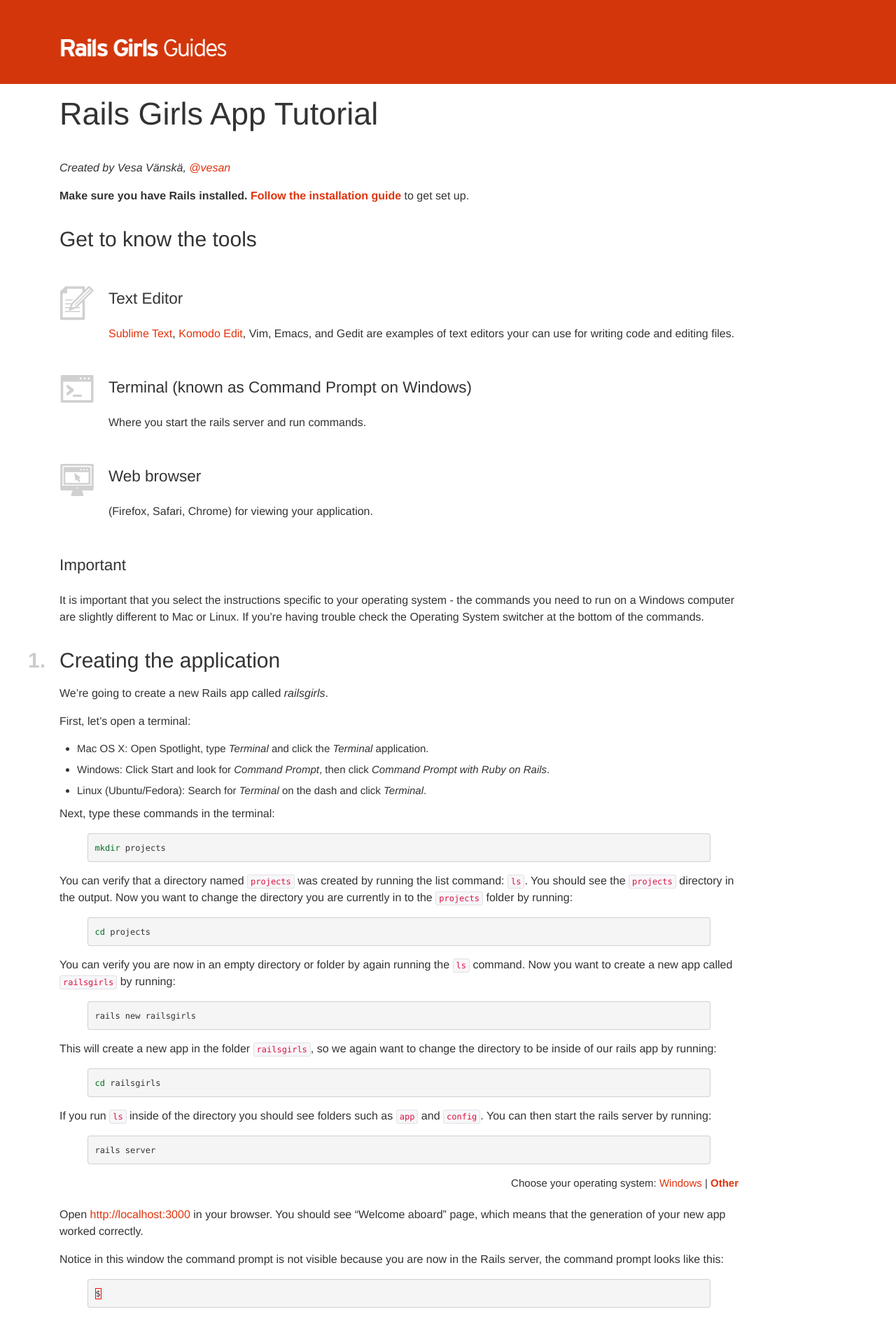
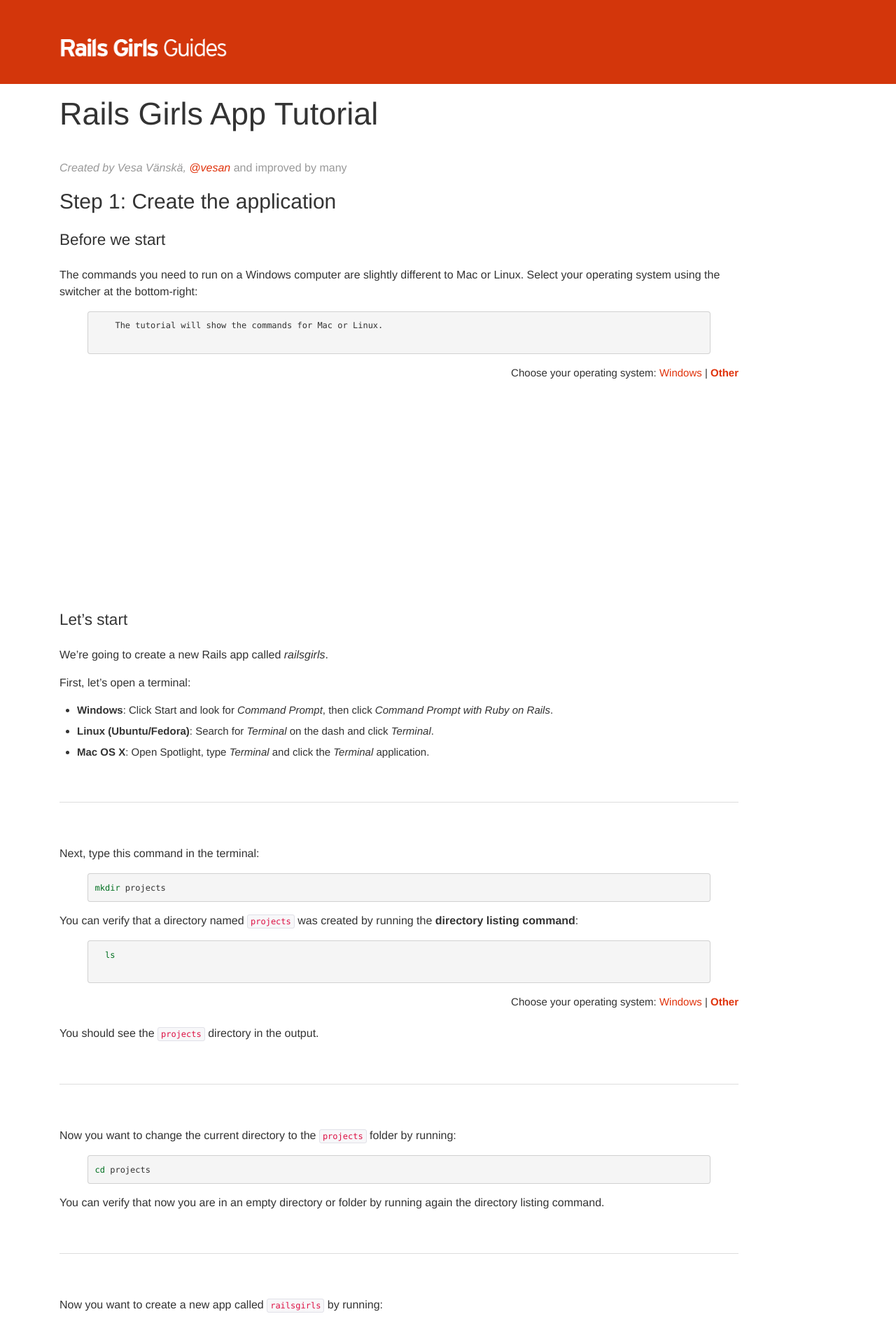
Before and after one commit to railsgirls/guides.railsgirls.com, a Jekyll site: the page built from _posts/2012-04-18-app.markdown, in a window 1280 px wide. Shown: the top 1888 px of the page at 70% size. Built offline with Jekyll 4.4.1, drawn with Linux system fonts in a browser that asks for light colours; nearby versions of some CDN libraries; some of the changed text lies outside the part shown.

Commit message:
Improve the app tutorial

````diff
--- a/_layouts/default.html
+++ b/_layouts/default.html
@@ -14,6 +14,9 @@
     <link href="/css/bootstrap-responsive.css" rel="stylesheet" />
     <link href="/css/code.css" rel="stylesheet" />
     <link href="/css/style.css" rel="stylesheet" />
+    {% for css_name in page.extra_css %}
+        <link rel="stylesheet" href="/css/{{ css_name }}.css">
+    {% endfor %}
     <link href="/favicon.png" rel="shortcut icon" />
     <meta name="viewport" content="width=device-width, initial-scale=1.0">
   </head>
--- a/_posts/2012-04-18-app.markdown
+++ b/_posts/2012-04-18-app.markdown
@@ -1,161 +1,179 @@
 ---
 layout: default
 title: Rails Girls App Tutorial
+extra_css:
+  - spacefull
 permalink: app
 ---
 
 # Rails Girls App Tutorial
 
-*Created by Vesa Vänskä, [@vesan](https://twitter.com/vesan)*
+<span class="muted">*Created by Vesa Vänskä, [@vesan](https://twitter.com/vesan)* and improved by many</span>
 
-**Make sure you have Rails installed.** [**Follow the installation guide**](/install) to get set up.
+## Step 1: Create the application
+
+### Before we start
+
+The commands you need to run on a Windows computer are slightly different to Mac or Linux.
+Select your operating system using the switcher at the bottom-right:
+
+<div class="os-specific">
+  <div class="nix">
+    {% highlight text %}
+    The tutorial will show the commands for Mac or Linux.
+    {% endhighlight %}
+  </div>
+
+  <div class="win">
+    {% highlight text %}
+    The tutorial will show the commands for Windows.
+    {% endhighlight %}
+  </div>
+</div>
 
 
-## Get to know the tools
-
-<div class="indent" markdown="1">
-
-<h3><i class="icon-text-editor">&nbsp;</i></h3>
-
-<h3>Text Editor</h3>
-
-<p><a href="http://www.sublimetext.com">Sublime Text</a>, <a href="http://www.activestate.com/komodo-edit">Komodo Edit</a>, Vim, Emacs, and Gedit are examples of text editors your can use for writing code and editing files.</p>
-
-<h3><i class="icon-prompt">&nbsp;</i></h3>
-
-<h3>Terminal (known as Command Prompt on Windows)</h3>
-Where you start the rails server and run commands.
-
-<h3><i class="icon-browser">&nbsp;</i></h3>
-
-<h3>Web browser</h3>
-(Firefox, Safari, Chrome) for viewing your application.
-
-</div>
-
-### Important
-
-It is important that you select the instructions specific to your operating system - the commands you need to run on a Windows computer are slightly different to Mac or Linux. If you're having trouble check the Operating System switcher at the bottom of the commands.
-
-## *1.*Creating the application
+### Let's start
 
 We're going to create a new Rails app called *railsgirls*.
 
+
 First, let's open a terminal:
 
-* Mac OS X: Open Spotlight, type *Terminal* and click the *Terminal* application.
-* Windows: Click Start and look for *Command Prompt*, then click *Command Prompt with Ruby on Rails*.
-* Linux (Ubuntu/Fedora): Search for *Terminal* on the dash and click *Terminal*.
+* **Windows**: Click Start and look for *Command Prompt*, then click *Command Prompt with Ruby on Rails*.
+* **Linux (Ubuntu/Fedora)**: Search for *Terminal* on the dash and click *Terminal*.
+* **Mac OS X**: Open Spotlight, type *Terminal* and click the *Terminal* application.
 
-Next, type these commands in the terminal:
+___
 
-<div class="os-specific">
-  <div class="nix">
+Next, type this command in the terminal:
+
 {% highlight sh %}
 mkdir projects
 {% endhighlight %}
 
-    <div>
-<p>You can verify that a directory named <code>projects</code> was created by running the list command: <code>ls</code>. You should see the <code>projects</code> directory in the output. Now you want to change the directory you are currently in to the <code>projects</code> folder by running:</p>
-    </div>
+You can verify that a directory named <code>projects</code> was created by running the **directory listing command**:
+
+<div class="os-specific">
+  <div class="nix">
+  {% highlight sh %}
+  ls
+  {% endhighlight %}
+  </div>
+
+  <div class="win">
+  {% highlight sh %}
+  dir
+  {% endhighlight %}
+  </div>
+</div>
+
+You should see the <code>projects</code> directory in the output.
+
+___
+
+Now you want to change the current directory to the <code>projects</code> folder by running:
+
 
 {% highlight sh %}
 cd projects
 {% endhighlight %}
 
-    <div>
-<p>You can verify you are now in an empty directory or folder by again running the <code>ls</code> command. Now you want to create a new app called <code>railsgirls</code> by running:</p>
-    </div>
+You can verify that now you are in an empty directory or folder by running again the directory listing command.
+
+___
+
+Now you want to create a new app called <code>railsgirls</code> by running:
 
 {% highlight sh %}
 rails new railsgirls
 {% endhighlight %}
 
-    <div>
-<p>This will create a new app in the folder <code>railsgirls</code>, so we again want to change the directory to be inside of our rails app by running:</p>
-    </div>
+This will create a new app in the folder <code>railsgirls</code>, so again change the directory to be inside of our rails app by running:
 
 {% highlight sh %}
 cd railsgirls
 {% endhighlight %}
 
-    <div>
-<p>If you run <code>ls</code> inside of the directory you should see folders such as <code>app</code> and <code>config</code>. You can then start the rails server by running:</p>
-    </div>
 
-{% highlight sh %}
-rails server
-{% endhighlight %}
-  </div>
+If you run the directory listing command inside of the directory, you should see folders such as <code>app</code> and <code>config</code>.
 
-  <div class="win">
-{% highlight sh %}
-mkdir projects
-{% endhighlight %}
+### Command prompt
 
-    <div>
-<p>You can verify that a directory named <code>projects</code> was created by running the list command: <code>dir</code>. You should see the <code>projects</code> directory in the output. Now you want to change the directory you are currently in to the <code>projects</code> folder by running:</p>
-    </div>
-
-{% highlight sh %}
-cd projects
-{% endhighlight %}
-
-    <div>
-<p>You can verify you are now in an empty directory or folder by again running the <code>dir</code> command. Now you want to create a new app called <code>railsgirls</code> by running:</p>
-    </div>
-
-{% highlight sh %}
-rails new railsgirls
-{% endhighlight %}
-
-    <div>
-<p>This will create a new app in the folder <code>railsgirls</code>, so we again want to change the directory to be inside of our rails app by running:</p>
-    </div>
-
-{% highlight sh %}
-cd railsgirls
-{% endhighlight %}
-
-    <div>
-<p>If you run <code>dir</code> inside of the directory you should see folders such as <code>app</code> and <code>config</code>. You can then start the rails server by running:</p>
-    </div>
-
-{% highlight sh %}
-rails server
-{% endhighlight %}
-  </div>
-</div>
-
-Open [http://localhost:3000](http://localhost:3000) in your browser. You should see "Welcome aboard" page, which means that the generation of your new app worked correctly.
-
-Notice in this window the command prompt is not visible because you are now in the Rails server, the command prompt looks like this:
+Notice that the place where you can enter commands ends with a symbol:
 
 <div class="os-specific">
   <div class="nix">
-{% highlight sh %}
+{% highlight text %}
 $
 {% endhighlight %}
   </div>
   <div class="win">
-{% highlight sh %}
+{% highlight text %}
 >
 {% endhighlight %}
   </div>
 </div>
 
-When the command prompt is not visible you cannot execute new commands. If you try running `cd` or another command it will not work. To return to the normal command prompt:
+This symbol is called the **command prompt**, and when you see it you know that you can enter commands in the Terminal.
 
-Hit `CTRL-C` in the terminal to quit the server.
+
+### Start the application
+
+You can start the application by running:
+
+{% highlight sh %}
+rails server
+{% endhighlight %}
+
+Open [http://localhost:3000](http://localhost:3000) in your browser. You should see the "Welcome aboard" page, which means that the generation of your new app worked correctly.
+
+Going back to the Terminal window, notice that now the command prompt is not visible because the Rails server took control of the window. To return to the normal command prompt, hit `CTRL-C` in the terminal to quit the server.
+
+Now that the server isn't working, refreshing [http://localhost:3000](http://localhost:3000) in your browser will show an error page.
 
 **Coach:** Explain what each command does. What was generated? What does the server do?
 
+## Step 2: Create a page
 
-## *2.*Create Idea scaffold
+Lets add a page to our app; it will show information about the author of this application — you!
+
+{% highlight sh %}
+rails generate controller pages info
+{% endhighlight %}
+
+This command will create you a new folder under `app/views` called `pages` and under that a file called `info.html.erb`, which will be your info page.
+
+___
+
+Now open the file `app/views/pages/info.html.erb` and inspect its contents. What you see there was generated automatically, and it is written in a language called HTML.
+
+___
+
+
+Open [http://localhost:3000/pages/info](http://localhost:3000/pages/info) in your browser to see the info page and try to figure out the connection between what is written in the `app/views/pages/info.html.erb` file and what you see in the browser (or ask your coach :D)
+
+**Coach:** Explain what are HTML tags and what they are useful for. Explain `<h1>` and `<p>`.
+
+___
+
+The next step is to replace that text with some information about you. Afterwards, refresh the page in the browser to see it in the website.
+
+___
+
+To experiment a bit more with HTML, open [http://htmledit.squarefree.com/](http://htmledit.squarefree.com/) and play with the editor.
+
+Then you can ask your coach to show you more HTML tags and see how they work.
+
+
+## Step 3: Create the `Idea` scaffold
 
 We're going to use Rails' scaffold functionality to generate a starting point that allows us to list, add, remove, edit, and view things; in our case ideas.
 
-**Coach:** What is Rails scaffolding? (Explain the command, the model name and related database table, naming conventions, attributes and types, etc.) What are migrations and why do you need them?
+**Coach:** What is Rails scaffolding? Explain the command, the model name and related database table, naming conventions, attributes and types, etc. What are migrations and why do you need them?
+
+___
+
+In the Terminal, stop the Rails server by hitting `CTRL-C`. You should see the Command Prompt again (which means you can give it commands). Run
 
 {% highlight sh %}
 rails generate scaffold idea name:string description:text picture:string
@@ -181,12 +199,15 @@
 
 Open [http://localhost:3000/ideas](http://localhost:3000/ideas) in your browser. Click around and test what you got by running these few command-line commands.
 
-Hit `CTRL-C` to quit the server again when you've clicked around a little.
+When you're done exploring, hit `CTRL-C` in the Terminal to quit the server again.
+
+___
+
+**Coach:** Talk about the relationship between HTML and Rails. What part of views is HTML and what is Embedded Ruby (ERB)? What is MVC and how does this relate to it? (Models and controllers are responsible for generating the HTML views.)
 
 
-## *3.*Design
+## Step 4: Design
 
-**Coach:** Talk about the relationship between HTML and Rails. What part of views is HTML and what is Embedded Ruby (ERB)? What is MVC and how does this relate to it? (Models and controllers are responsible for generating the HTML views.)
 
 The app doesn't look very nice yet. Let's do something about that. We'll use the Twitter Bootstrap project to give us nicer styling really easily.
 
@@ -198,9 +219,9 @@
 
 add
 
-{% highlight erb %}
-<link rel="stylesheet" href="//railsgirls.com/assets/bootstrap.css" />
-<link rel="stylesheet" href="//railsgirls.com/assets/bootstrap-theme.css" />
+{% highlight html %}
+<link rel="stylesheet" href="//netdna.bootstrapcdn.com/bootstrap/3.1.1/css/bootstrap.min.css" />
+<link rel="stylesheet" href="//netdna.bootstrapcdn.com/bootstrap/3.1.1/css/bootstrap-theme.min.css" />
 {% endhighlight %}
 
 and replace
@@ -233,7 +254,7 @@
     </div>
     <div class="collapse navbar-collapse">
       <ul class="nav navbar-nav">
-        <li class="active"><a href="/ideas">Ideas</a></li>
+        <li><a href="/ideas">Ideas</a></li>
       </ul>
     </div>
   </div>
@@ -248,26 +269,58 @@
     Rails Girls 2014
   </div>
 </footer>
-<script src="//railsgirls.com/assets/bootstrap.js"></script>
+<script src="//netdna.bootstrapcdn.com/bootstrap/3.1.1/js/bootstrap.min.js"></script>
 {% endhighlight %}
 
-Now let's also change the styling of the ideas table. Open `app/assets/stylesheets/application.css` and at the bottom add
+Open `app/assets/stylesheets/application.css` and at the bottom add
 
 {% highlight css %}
 body { padding-top: 100px; }
 footer { margin-top: 100px; }
-table, td, th { vertical-align: middle; border: none; }
+{% endhighlight %}
+
+Make sure you saved your files and refresh the browser to see the style improvements. Make a connection between the HTML that you added in the files and what you see in the browser.
+
+___
+
+Now, the table looks a bit crammed. Let's fix that! In the same file, `app/assets/stylesheets/application.css`, at the bottom add
+
+{% highlight css %}
+table, td, th { vertical-align: middle; border: none; padding: 5px 10px;}
 th { border-bottom: 1px solid #DDD; }
 {% endhighlight %}
 
-Now make sure you saved your files and refresh the browser to see what was changed. You can also change the HTML & CSS further.
-
-In case your Terminal shows you an error message that *sort of* implies there is something wrong with your JavaScript or CoffeeScript, install [nodejs](http://nodejs.org/download/). This issue should not appear when you've used the RailsInstaller (but when you've installed Rails via ```gem install rails```).
+Save the file again and refresh the browser to see what was changed.
 
 **Coach:** Talk a little about CSS and layouts.
 
+### Play more if you want to
 
-## Step 4: Adding picture uploads
+[Bootstrap](http://getbootstrap.com/) is a free collection of styles that look nice. By including it in a web page, and following their conventions on how to structure the HTML, you get a nice style without much effort.
+
+But, if you want to experiment more with CSS and understand it better, you can play with it online. If you'd like to do that, go to [http://cssdesk.com/VFVEk](http://cssdesk.com/VFVEk).
+
+___
+
+You can also change the HTML &amp; CSS of your Ideas website - tell your coach what you'd like to do and they'll help you.
+
+One example would be to add, in the header, a link to the information page (from Step 1). Open `app/views/layouts/application.html.erb` and in the middle, replace
+
+{% highlight html %}
+          <li><a href="/ideas">Ideas</a></li>
+{% endhighlight %}
+
+with
+
+{% highlight html %}
+          <li><a href="/ideas">Ideas</a></li>
+          <li><a href="/pages/info">About</a></li>
+{% endhighlight %}
+
+
+
+
+## Step 5: Add picture uploads
 
 We need to install a piece of software to let us upload files in Rails.
 
@@ -315,7 +370,7 @@
 mount_uploader :picture, PictureUploader
 {% endhighlight %}
 
-Open `app/views/ideas/_form.html.erb` and change
+The view that allows to create or edit images needs to show a field for selecting a file instead of a text field. To do that, open `app/views/ideas/_form.html.erb` and change
 
 {% highlight erb %}
 <%= f.text_field :picture %>
@@ -327,9 +382,8 @@
 <%= f.file_field :picture %>
 {% endhighlight %}
 
-Sometimes, you might get an *TypeError: can't cast ActionDispatch::Http::UploadedFile to string*.
 
-If this happens, in file `app/views/ideas/_form.html.erb` change the line
+Also, change the line
 
 {% highlight erb %}
 <%= form_for(@idea) do |f| %>
@@ -338,8 +392,10 @@
 to
 
 {% highlight erb %}
-<%= form_for @idea, :html => {:multipart => true} do |f| %>
+<%= form_for(@idea, :html => {:multipart => true}) do |f| %>
 {% endhighlight %}
+
+___
 
 In your browser, add new idea with a picture. When you upload a picture it doesn't look nice because it only shows a path to the file, so let's fix that.
 
@@ -357,12 +413,10 @@
 
 Now refresh your browser to see what changed.
 
-**Coach:** Talk a little about HTML.
 
+## Step 6: Finetune the routes
 
-## Step 5: Finetune the routes
-
-If you try to open [http://localhost:3000](http://localhost:3000) it still shows the "Welcome aboard" page. Let's make it redirect to the ideas page.
+When you open [http://localhost:3000](http://localhost:3000) it still shows the "Welcome aboard" page. Let's make it redirect to the ideas page.
 
 Open `config/routes.rb` and after the first line add
 
@@ -370,36 +424,17 @@
 root :to => redirect('/ideas')
 {% endhighlight %}
 
-Test the change by opening the root path (that is, http://localhost:3000/) in your browser.
+Test the change by opening the root path - [http://localhost:3000/](http://localhost:3000/) - in your browser.
 
 **Coach:** Talk about routes, and include details on the order of routes and their relation to static files.
 
-**Rails 3 users:** You will need to delete the index.html from the `/public/` folder for this to work.
-
-## Create static page in your app
-
-Lets add a static page to our app that will hold information about the author of this application — you!
-
-{% highlight sh %}
-rails generate controller pages info
-{% endhighlight %}
-
-This command will create you a new folder under `app/views` called `/pages` and under that a file called `info.html.erb` which will be your info page.
-
-It also adds a new simple route to your routes.rb.
-
-{% highlight ruby %}
-get "pages/info"
-{% endhighlight %}
-
-Now you can open the file `app/views/pages/info.html.erb` and add information about you in HTML and then take your browser to [http://localhost:3000/pages/info](http://localhost:3000/pages/info) to see your new info page.
 
 ## What next?
 
-* Add design using HTML &amp; CSS
-* Add ratings
+* Improve the design design using HTML &amp; CSS
+* Add picture resizing to make the page load faster
+* Add commenting or ratings
 * Use CoffeeScript (or JavaScript) to add interaction
-* Add picture resizing to make loading the pictures faster
 
 
 ## Additional Guides
--- /dev/null
+++ b/css/spacefull.css
@@ -0,0 +1,10 @@
+h2, h3 {
+  margin-top: 16em;
+}
+h2:first-of-type, h3:first-of-type {
+  margin-top: inherit;
+}
+hr {
+  margin-top: 4em;
+  margin-bottom: 4em;
+}
````
Also changed, not shown: other parts of _posts/2012-04-18-app.markdown (+8 -6 lines).
